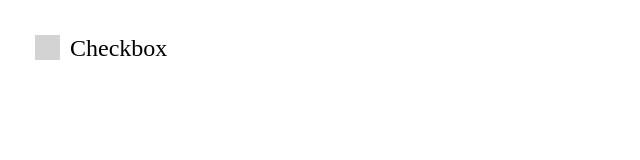
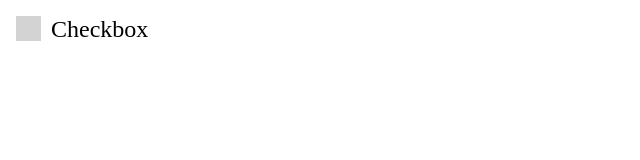
Before and after one commit to YuriiZazuliak/GromeCode, a plain HTML site: page lesson16/task3/index.html in a window 1280 px wide. Shown: the whole page, without its empty margins (0-640 px from the left). Drawn offline with nearby package versions, Linux system fonts and the light colour scheme.

Commit message:
lesson-16_task-3_fix-1

```diff
--- a/lesson16/task3/style.css
+++ b/lesson16/task3/style.css
@@ -3,7 +3,7 @@
     position: relative;
     padding-left: 35px;
     font-size: 24px;
-    margin: 35px;
+    margin: 16px;
 }
 input {
     visibility: hidden;
```
